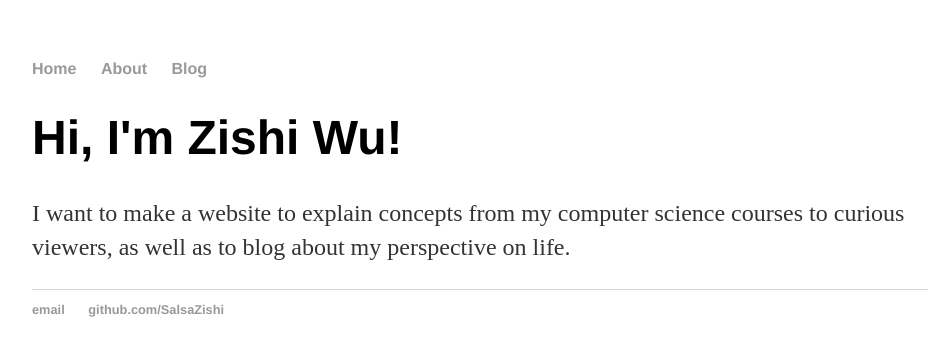
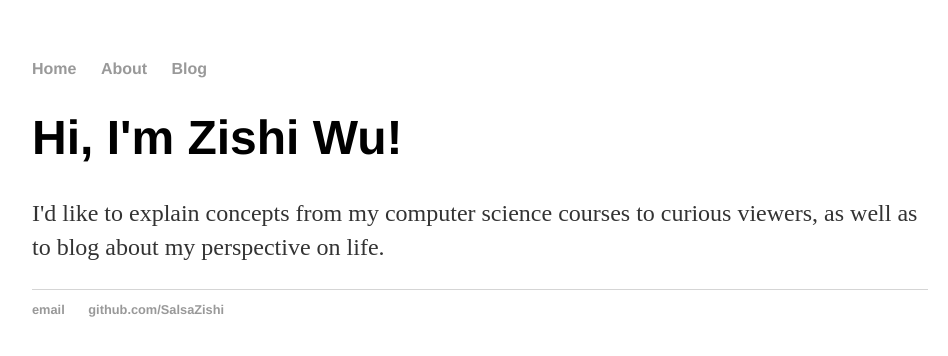
Before and after one commit to SalsaZishi/justanothercsguy.github.io, a Jekyll site: the page built from index.html, in a window 1280 px wide. Shown: the top 356 px of the page, without its empty margins (160-1108 px from the left). Built offline with Jekyll 4.4.1, drawn with Linux system fonts in a browser that asks for light colours.

Commit message:
Update index.html

```diff
--- a/index.html
+++ b/index.html
@@ -4,7 +4,7 @@ title: Zishi Wu, Explorer
 ---
 <div class="blurb">
   <h1>Hi, I'm Zishi Wu!</h1>
-  <p>I want to make a website to explain concepts from my computer science courses to curious viewers, as well as to
-  blog about my perspective on life.
+  <p>I'd like to explain concepts from my computer science courses to curious viewers, as well as to blog about
+  my perspective on life.
   </p>
 </div>
```
